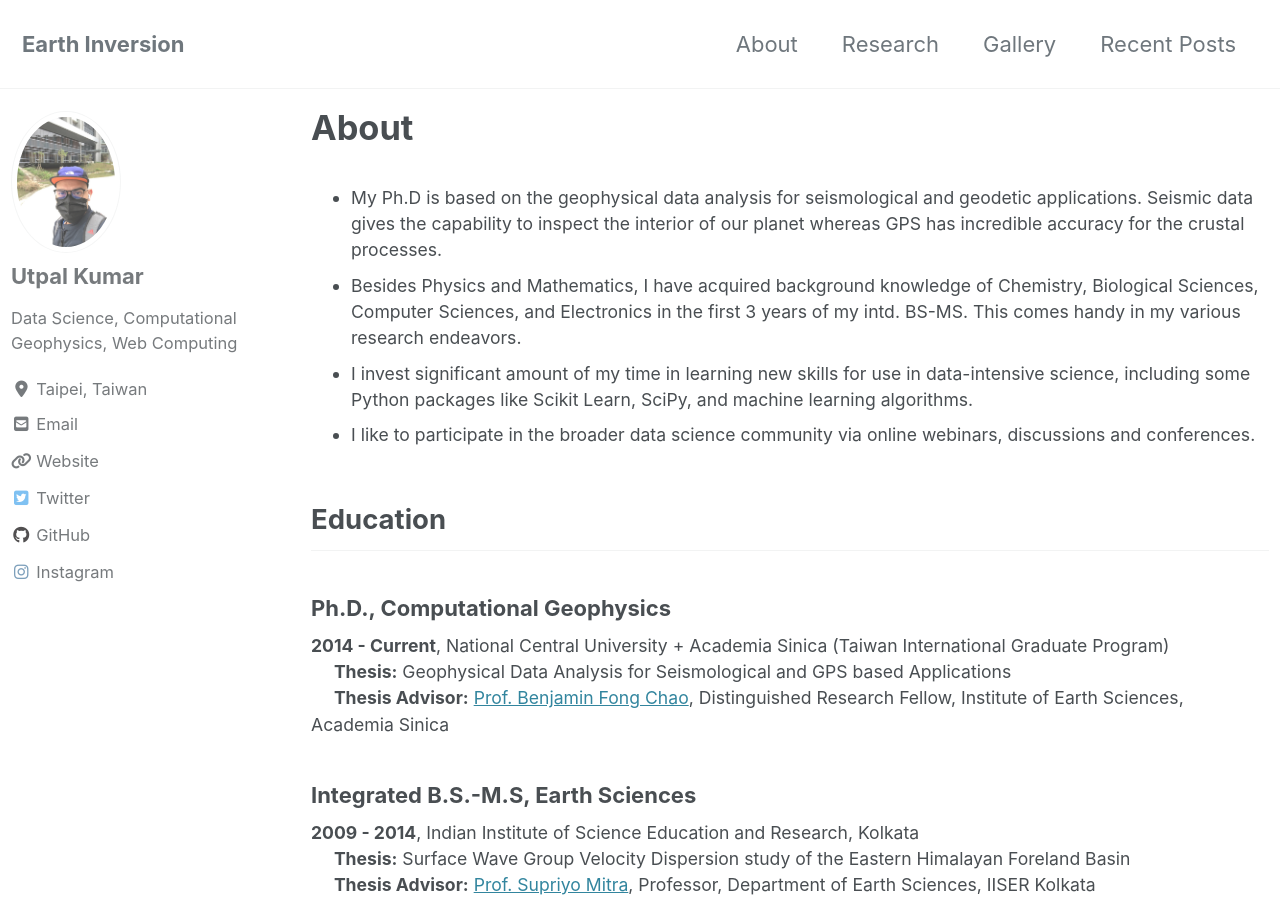
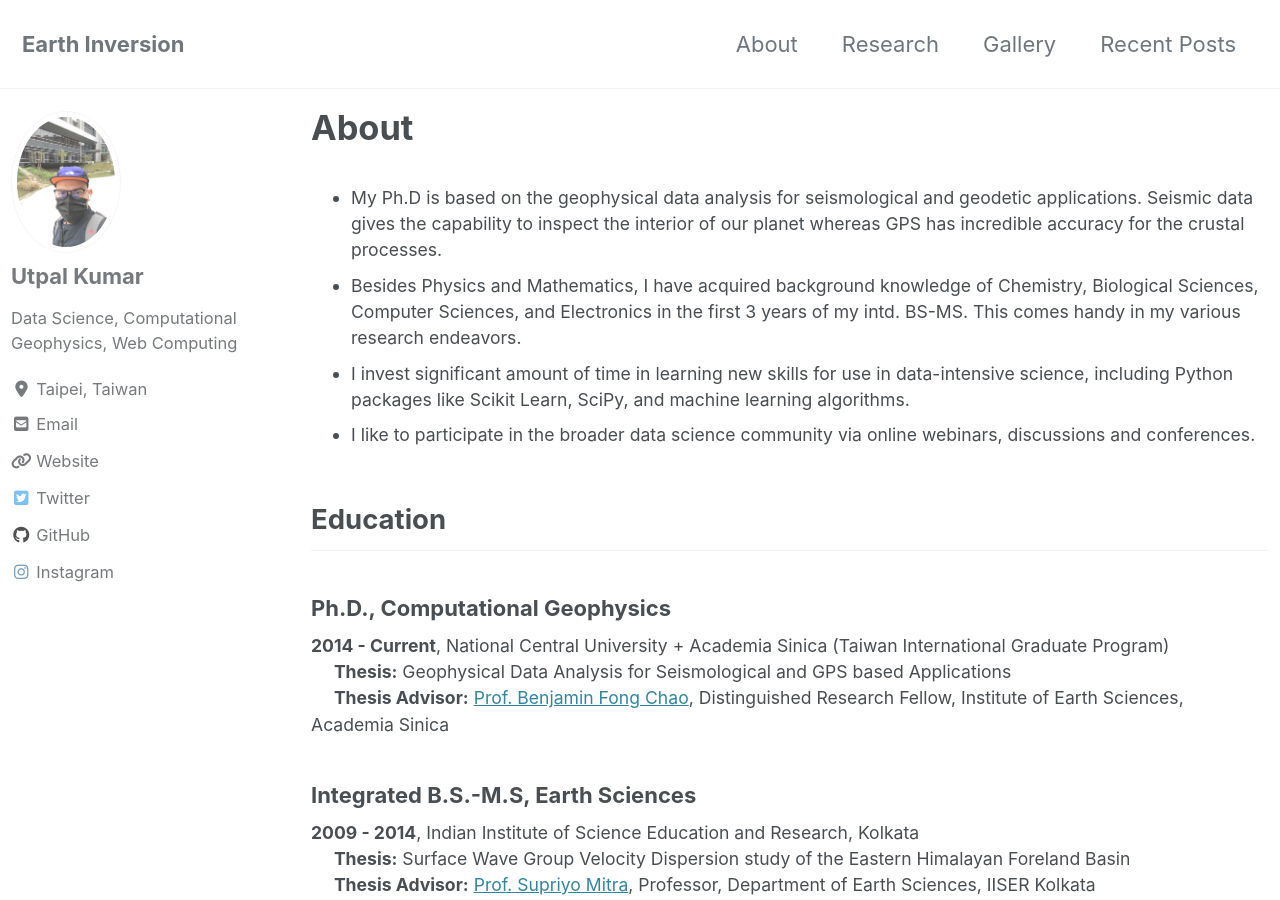
Before and after one commit to apexcodings/earthinversion.github.io, a Jekyll site: the page built from _pages/about-me.md, in a window 1280 px wide and 900 px high. Built offline with Jekyll 4.4.1, drawn with Linux system fonts in a browser that asks for light colours; cached includes are drawn as plain includes; nearby versions of some CDN libraries.

Commit message:
about updated2

```diff
--- a/_pages/about-me.md
+++ b/_pages/about-me.md
@@ -7,7 +7,7 @@ classes:
 
 - My Ph.D is based on the geophysical data analysis for seismological and geodetic applications. Seismic data gives the capability to inspect the interior of our planet whereas GPS has incredible accuracy for the crustal processes.
 - Besides Physics and Mathematics, I have acquired background knowledge of Chemistry, Biological Sciences, Computer Sciences, and Electronics in the first 3 years of my intd. BS-MS. This comes handy in my various research endeavors.
-- I invest significant amount of my time in learning new skills for use in data-intensive science, including some Python packages like Scikit Learn, SciPy, and machine learning algorithms.
+- I invest significant amount of time in learning new skills for use in data-intensive science, including Python packages like Scikit Learn, SciPy, and machine learning algorithms.
 - I like to participate in the broader data science community via online webinars, discussions and conferences.
 
 ## Education
```
